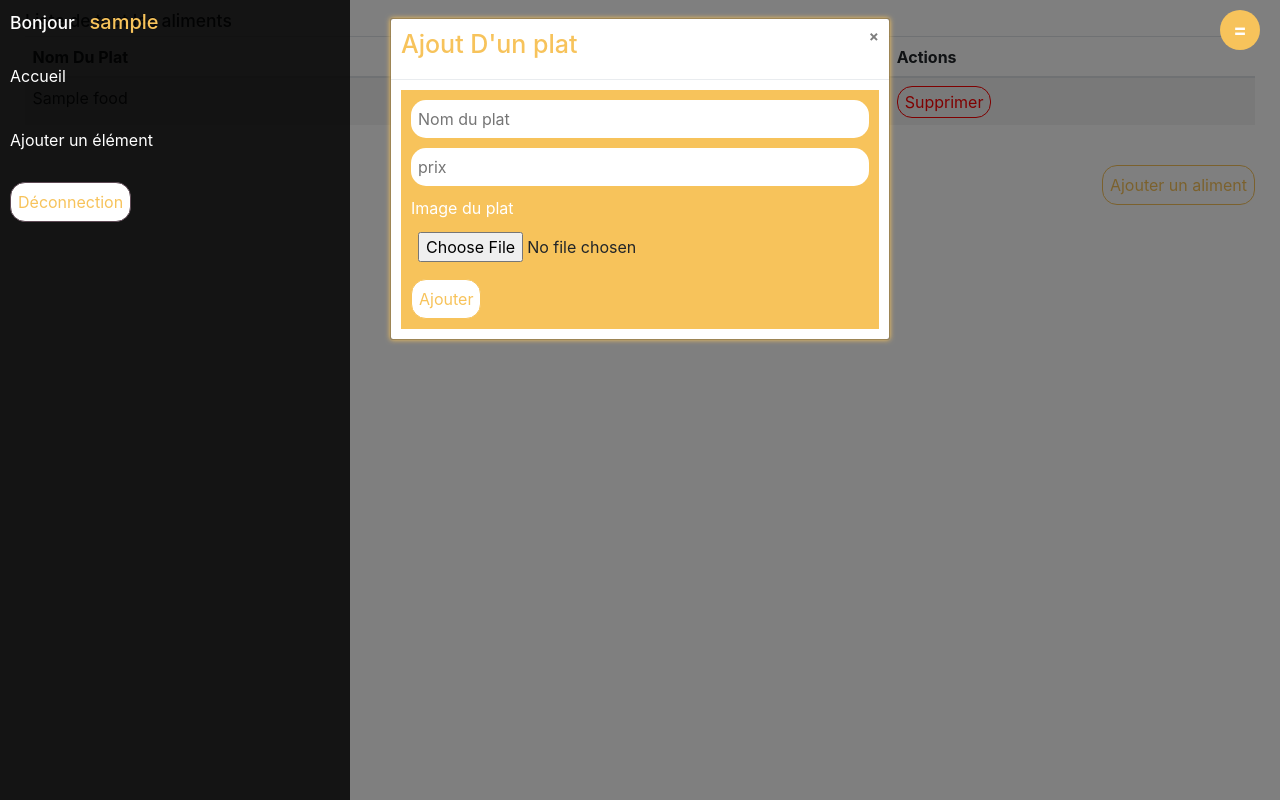
After one commit to Yves97/restaurant, a PHP site: page /php/admin/admin_home.php in a window 1280 px wide, after a click on "Ajouter un aliment". The commit adds this page. Run offline with PHP 8.4, Linux system fonts and the light colour scheme; the visitor is signed in with stand-in values (Sample User, id 1); tables that the repository leaves empty or names only in its code hold one stand-in row (values such as "Sample post").

Commit message:
reorganization admin home

```diff
--- a/css/style.css
+++ b/css/style.css
@@ -454,24 +454,38 @@ li{
     top: 0;
     left: 0;
     width: 35rem;
-    background: var(--color-black);
+    background:rgba(0, 0, 0, 0.842);
     height: 100vh;
     padding: 1rem;
     z-index: 3000;
     /* display: none; */
 }
 
+.sidebar h3{
+    margin-bottom: 2rem;
+    /* padding: 1rem; */
+    color: var(--color-white);
+}
+
+.sidebar .admin-user{
+    font-size: 2rem;
+    margin-left: 1rem;
+    color: var(--primary-admin-color);
+}
+
 .sidebar ul li{
-    padding: 1rem 2rem;
+    padding: 1rem 0;
     margin-bottom: 2rem;
     transition: var(--default-transition);
     cursor: pointer;
 }
 
 .sidebar ul li:hover{
-    transform: translateX(2rem);
+    transform: translateX(1rem);
     background: var(--color-white);
     padding: 1rem;
+    /* border-top-right-radius: -15%;
+    border-bottom-right-radius: -15%; */
 }
 
 .sidebar ul li:hover a{
@@ -488,6 +502,16 @@ li{
     height: 100vh;
 }
 
+.disconnect-btn{
+    border-radius: 15px;
+    color: var(--primary-admin-color);
+}
+
+.disconnect-btn:hover{
+    background: var(--primary-admin-color);
+    color: var(--color-white);
+}
+
 .sidebar-control{
     position: fixed;
     right: 2rem;
@@ -499,6 +523,7 @@ li{
     color: var(--color-white);
     font-weight: bold;
     font-size: 2rem;
+    z-index: 4000;
 }
 
 .sidebar-control:focus{
@@ -512,6 +537,7 @@ li{
 .btn-add{
     border: 1px solid var(--primary-admin-color);
     color: var(--primary-admin-color);
+    background: var(--color-white);
 }
 
 .btn-delete{
@@ -526,18 +552,19 @@ li{
 }
 
 .admin-add-card{
-    transform: translateY(50%);
     background-color: var(--primary-admin-color);
-    width: 50rem;
-    margin: 0 auto;
-    height: 30rem;
     padding: 1rem;
 }
 
-.admin-add-card h3{
-    margin-bottom: 3rem;
+.item-add-title{
+    margin-bottom: 1rem;
     font-size: 2.5rem;
-    color: var(--color-white);
+    color: var(--primary-admin-color);
+}
+
+.modal-content{
+    box-shadow: 0 0 5px var(--primary-admin-color) !important;
+    z-index: 4000 !important;
 }
 
 .input-add{
@@ -555,7 +582,6 @@ li{
 
 label[for="imgfood"]{
     color: var(--color-white);
-
 }
 
 
--- /dev/null
+++ b/php/admin/admin_disconnect.php
@@ -0,0 +1,4 @@
+<?php
+session_start();
+session_destroy();
+header('Location:admin_home.php');
--- /dev/null
+++ b/php/admin/admin_home.php
@@ -0,0 +1,136 @@
+<?php
+session_start();
+    require '../database.php';
+    // var_dump($_SESSION['id']);
+    if(!($_SESSION['id'] == NULL)) {
+        //--> Selection de l'admin courant
+        $query2 = $connexion->prepare("SELECT * FROM admin WHERE id = ?");
+        $query2->execute(array($_SESSION['id']));
+        $result2 = $query2->fetch();
+
+        $query3 = $connexion->prepare("SELECT * FROM food");
+        $query3->execute();
+        $result3 = $query3->fetchAll();
+
+
+?>
+
+
+<!DOCTYPE html>
+<html lang="en">
+<head>
+    <meta charset="UTF-8">
+    <meta name="viewport" content="width=device-width, initial-scale=1.0">
+    <meta http-equiv="X-UA-Compatible" content="ie=edge">
+
+    <!--***CSS ressources***-->
+    <!-- <link rel="stylesheet" href="https://stackpath.bootstrapcdn.com/font-awesome/4.7.0/css/font-awesome.min.css"> -->
+    <link rel="stylesheet" href="../../css/bootstrap.min.css">
+    <link rel="stylesheet" href="../../css/style.css">
+    <title>HyviFood</title>
+</head>
+<body>
+    <div class="main-home-box">
+        <div class="sidebar">
+            <h3>Bonjour
+                <span class="admin-user"><?= $result2['username'] ?></span>
+            </h3>
+            <ul>
+                <li>
+                    <a href="#">Accueil</a>
+                </li>
+                <li>
+                    <a href="#">Ajouter un élément</a>
+                </li>
+                <form action="admin_disconnect.php" method="get">
+                    <button type="submit" class="btn-reverse disconnect-btn">Déconnection</button>
+                </form>
+                <!-- <li>
+                    <a href="#">Déconnection</a>
+                </li> -->
+            </ul>
+        </div>
+        <button class="sidebar-control">=</button>
+        <div class="admin-main-content">
+            <div class="container">
+                <h3>Liste de tout les aliments</h3>
+                <table class="table table-striped ">
+                    <thead>
+                        <tr>
+                            <th>Nom Du Plat</th>
+                            <th>Prix</th>
+                            <th>images</th>
+                            <th>Actions</th>
+                        </tr>
+                        </thead>
+                        <tbody>
+                            <?php foreach($result3 as $key => $value): ?>
+                            <tr>
+                                <td scope="row"><?= $value['foodname'] ?></td>
+                                <td><?= $value['price'] ?></td>
+                                <td><?= $value['imgfood'] ?></td>
+                                <td>
+                                    <button class="btn-admin btn-delete">Supprimer</button>
+                                </td>
+                            </tr>
+                            <?php endforeach ?>
+                        </tbody>
+                </table>
+                <!-- Button trigger modal -->
+                <div class="text-right">
+                    <button type="button" class="btn-admin btn-add" data-toggle="modal" data-target="#modelId">
+                        Ajouter un aliment
+                    </button>
+                </div>
+
+                <!-- Modal -->
+                <div class="modal fade custom-modal" id="modelId" tabindex="-1" role="dialog" aria-labelledby="modelTitleId" aria-hidden="true">
+                    <div class="modal-dialog" role="document">
+                        <div class="modal-content">
+                            <div class="modal-header">
+                                <h3 class="item-add-title">Ajout D'un plat</h3>
+                                    <button type="button" class="close" data-dismiss="modal" aria-label="Close">
+                                        <span aria-hidden="true">&times;</span>
+                                    </button>
+                            </div>
+                            <div class="modal-body">
+                                <div class="admin-add-card">
+                                    <form action="" method="">
+                                        <div class="form-group">
+                                            <input type="text" name="" class="input-add" id="" placeholder="Nom du plat">
+                                        </div>
+                                        <div class="form-group">
+                                            <input type="number" name="" class="input-add" id="" placeholder="prix">
+                                        </div>
+                                        <div class="form-group">
+                                            <label for="imgfood">Image du plat</label>
+                                            <input type="file" placeholder="image du plat" class="input-add" id="imgfood">
+                                        </div>
+                                        <button type="submit" class="btn-admin btn-add">Ajouter</button>
+                                    </form>
+                                </div>
+                            </div>
+                        </div>
+                    </div>
+                </div>
+                <!-- <a href="#">
+                    <button class="">Ajouter un aliment</button>
+                </a> -->
+                <!-- <a href="#">
+                    <button class="btn-admin btn-delete">Supprimer un aliment</button>
+                </a> -->
+            </div>
+        </div>
+    </div>
+    <!--***JS ressources***-->
+    <script src="../../js/jquery.js"></script>
+    <script src="../../js/bootstrap.min.js"></script>
+    <!-- <script src="js/vue.js"></script> -->
+    <script src="../../js/main.js"></script>
+</body>
+</html>
+
+<?php } else{
+    header('Location:admin_log.php');
+    }
+?>
```
Also changed, not shown: php/admin/admin_add.html (deleted, +0 -54 lines), php/admin/admin_home.html (deleted, +0 -68 lines), php/admin/admin_log.html (deleted, +0 -40 lines), php/admin/admin_log.php (added, +79 -0 lines).
